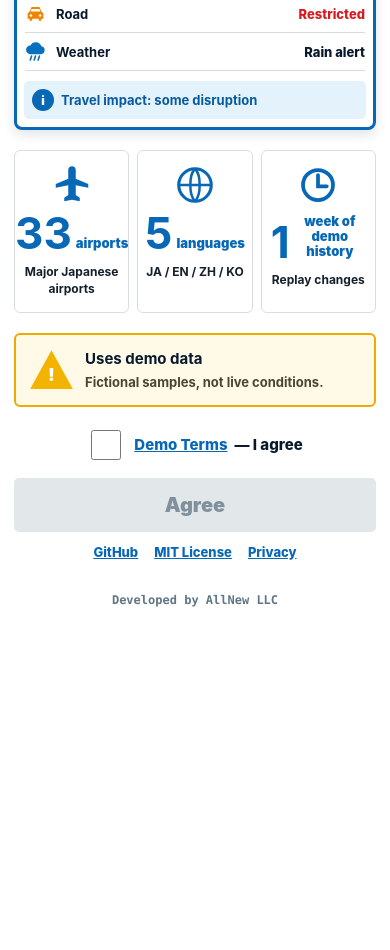
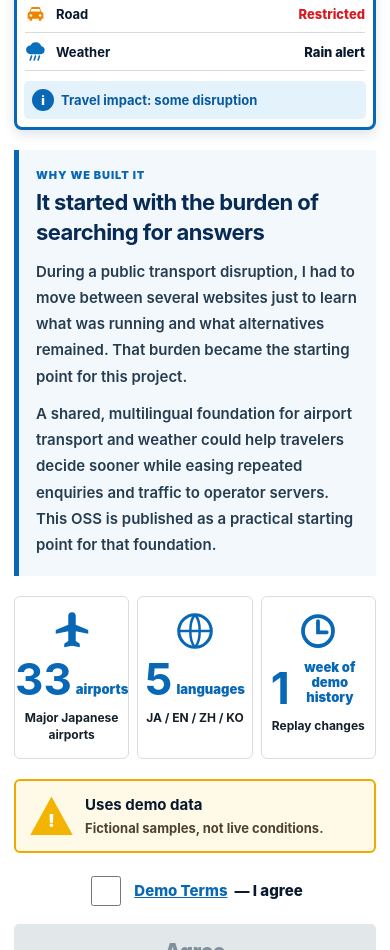
Before and after one commit to allnew-llc/airport-access-map, a website: page public/demo-intro.html in a window 390 px wide. Shown: the part 787-1737 px from the top of the page. Before the commit the page ends 1408 px from the top, so only its background shows below. Drawn offline with Linux system fonts and the light colour scheme.

Commit message:
Add the developer story (#8)
Co-authored-by: mueno <mueno@users.noreply.github.com>

```diff
--- a/public/demo-intro-v4.css
+++ b/public/demo-intro-v4.css
@@ -36,6 +36,7 @@ button, select, input { font:inherit; }
 .map-icon { position:absolute; z-index:2; width:36px; height:36px; display:grid; place-items:center; color:#fff; border:3px solid #fff; border-radius:50%; box-shadow:0 2px 7px rgba(0,25,50,.28); }.map-icon svg { width:21px; height:21px; fill:currentColor; }.map-icon-train { left:20%; top:22%; background:#2aa35b; }.map-icon-bus { left:55%; top:35%; background:#0870bd; }.map-icon-car { left:10%; bottom:10%; background:#ef8400; }.map-icon-plane { right:5%; top:8%; background:var(--blue); }
 .unified-status { padding:4px 9px; }.unified-status p { min-height:39px; margin:0; display:grid; grid-template-columns:27px minmax(0,1fr) auto; align-items:center; gap:7px; border-bottom:1px solid var(--line); }.unified-status svg { width:23px; height:23px; fill:currentColor; }.unified-status svg.rail { color:#2aa35b; }.unified-status svg.bus { color:#0870bd; }.unified-status svg.road { color:#ef8400; }.unified-status svg.weather { color:#0870bd; }.unified-status strong { font-size:14px; }.unified-status b { font-size:13px; font-weight:850; }.unified-status .normal { color:var(--green); }.unified-status .delay { color:var(--orange); }.unified-status .closed { color:var(--red); }
 .impact { margin:7px 9px 9px; display:flex; align-items:center; gap:8px; padding:9px; color:#075a9f; background:#e4f2fc; border-radius:5px; font-size:14px; }.impact span { width:23px; height:23px; display:grid; place-items:center; color:#fff; background:var(--blue); border-radius:50%; font-weight:900; }
+.developer-story { margin-top:28px; padding:24px 26px; background:#f3f8fc; border-left:6px solid var(--blue); }.developer-story-label { margin:0 0 8px; color:var(--blue); font-size:12px; font-weight:900; letter-spacing:.08em; }.developer-story h2 { margin:0; color:var(--navy); font-size:clamp(25px,4vw,34px); line-height:1.25; letter-spacing:-.025em; }.developer-story > p:not(.developer-story-label) { margin:14px 0 0; color:#263c4f; font-size:16px; font-weight:600; line-height:1.85; }
 .intro-proof { margin:28px 0 0; display:grid; grid-template-columns:repeat(3,minmax(0,1fr)); gap:12px; }.intro-proof > div { min-width:0; min-height:190px; padding:18px 12px; text-align:center; border:2px solid #d9dde1; border-radius:8px; }.intro-proof svg { width:55px; height:55px; color:var(--blue); fill:currentColor; }.intro-proof > div:nth-child(2) svg,.intro-proof > div:nth-child(3) svg { fill:none; }.intro-proof dt { margin-top:5px; display:flex; align-items:flex-end; justify-content:center; gap:6px; color:var(--blue); }.intro-proof dt strong { font-size:66px; line-height:.9; }.intro-proof dt span { max-width:95px; padding-bottom:5px; font-size:18px; font-weight:900; line-height:1.15; }.intro-proof dd { margin:15px 0 0; color:#15202b; font-size:14px; font-weight:750; line-height:1.45; }
 .intro-consent { margin-top:28px; }.intro-notice { display:flex; align-items:center; gap:18px; padding:19px 22px; background:#fff9e7; border:2px solid #efa900; border-radius:9px; }.notice-icon { width:58px; height:52px; flex:0 0 auto; display:grid; place-items:center; color:#fff; background:#f2b400; clip-path:polygon(50% 0,100% 100%,0 100%); padding-top:13px; font-size:24px; font-weight:950; }.intro-notice strong { font-size:19px; }.intro-notice p { margin:6px 0 0; color:#4d4430; font-size:13px; font-weight:650; line-height:1.55; }
 #demo-consent-form { margin-top:18px; }.consent-check { min-height:58px; display:flex; align-items:center; justify-content:center; gap:14px; padding:8px 12px; font-size:18px; font-weight:850; cursor:pointer; }.consent-check input { width:34px; height:34px; flex:0 0 auto; accent-color:var(--blue); }.consent-check span span { margin-left:.25em; }#demo-consent-submit { width:100%; min-height:66px; margin-top:10px; color:#fff; background:linear-gradient(90deg,#06294f,#003f75); border:0; border-radius:5px; font-size:25px; font-weight:950; cursor:pointer; }#demo-consent-submit:disabled { color:#81909d; background:#e2e7ea; cursor:not-allowed; }
@@ -77,6 +78,10 @@ button, select, input { font:inherit; }
   .unified-status strong,.unified-status b { font-size:13px; }
   .impact { margin:6px 7px 8px; gap:7px; padding:8px; font-size:13px; }
   .impact span { width:22px; height:22px; font-size:12px; }
+  .developer-story { margin-top:20px; padding:18px 17px; border-left-width:5px; }
+  .developer-story-label { margin-bottom:6px; font-size:11px; }
+  .developer-story h2 { font-size:22px; line-height:1.35; }
+  .developer-story > p:not(.developer-story-label) { margin-top:11px; font-size:15px; line-height:1.75; }
   .intro-proof { margin-top:20px; gap:8px; }
   .intro-proof > div { min-height:145px; padding:14px 7px; border-width:1px; border-radius:6px; }
   .intro-proof svg { width:40px; height:40px; }
--- a/public/demo-intro-v6.js
+++ b/public/demo-intro-v6.js
@@ -8,6 +8,7 @@ const copy = {
     language: "言語", title: "空港周辺の交通・気象情報をまとめて確認", lead: "鉄道・バス・道路の運行・規制と気象情報を、空港ごとに確認できるオープンソースWebアプリです。",
     problemLabel: "これまで（複数の公式サイト）", sourceRailLong: "鉄道運行情報", sourceBusLong: "バス運行情報", sourceRoadLong: "道路交通情報", sourceWeatherLong: "気象情報",
     airportName: "成田国際空港（NRT）", sourceRail: "鉄道", sourceBus: "バス", sourceRoad: "道路", sourceWeather: "気象", statusNormal: "平常運転", statusDelay: "一部遅延", statusRoad: "通行規制", statusWeather: "大雨警戒", impactText: "移動への影響：一部あり",
+    storyLabel: "開発者の想い", storyTitle: "情報を探し回った経験から始まりました", storyBody1: "公共交通機関の乱れに遭遇した際、運行状況や代替手段を知るために複数のサイトを行き来し、情報確認だけで多くの時間と労力がかかりました。この経験が出発点です。", storyBody2: "空港ごとに交通・気象情報を整理して多言語で届ける共通基盤があれば、利用者の判断を助け、事業者の案内対応やアクセス集中も軽減できます。このOSSを、そのためのたたき台として公開します。",
     proofAirports: "空港", proofAirportDetail: "国内主要空港をカバー", proofLanguages: "言語", proofLanguageDetail: "日本語・English・中文・한국어", proofHistory: "週間のデモ履歴", proofHistoryDetail: "時間変化も再生可能",
     noticeTitle: "本サービスはデモデータを使用しています", noticeText: "表示内容は実データではなく、機能確認用の架空サンプルです。", terms: "デモ利用規約", agreeSuffix: "に同意する", agree: "同意", privacy: "プライバシー"
   },
@@ -15,6 +16,7 @@ const copy = {
     language: "Language", title: "Airport transport and weather in one view", lead: "Check train, bus, road and weather updates for each airport with this open-source web app.",
     problemLabel: "BEFORE: SEPARATE OFFICIAL SITES", sourceRailLong: "Rail status", sourceBusLong: "Bus status", sourceRoadLong: "Road traffic", sourceWeatherLong: "Weather",
     airportName: "Narita Airport (NRT)", sourceRail: "Rail", sourceBus: "Bus", sourceRoad: "Road", sourceWeather: "Weather", statusNormal: "Normal", statusDelay: "Delays", statusRoad: "Restricted", statusWeather: "Rain alert", impactText: "Travel impact: some disruption",
+    storyLabel: "WHY WE BUILT IT", storyTitle: "It started with the burden of searching for answers", storyBody1: "During a public transport disruption, I had to move between several websites just to learn what was running and what alternatives remained. That burden became the starting point for this project.", storyBody2: "A shared, multilingual foundation for airport transport and weather could help travelers decide sooner while easing repeated enquiries and traffic to operator servers. This OSS is published as a practical starting point for that foundation.",
     proofAirports: "airports", proofAirportDetail: "Major Japanese airports", proofLanguages: "languages", proofLanguageDetail: "JA / EN / ZH / KO", proofHistory: "week of demo history", proofHistoryDetail: "Replay changes",
     noticeTitle: "Uses demo data", noticeText: "Fictional samples, not live conditions.", terms: "Demo Terms", agreeSuffix: " — I agree", agree: "Agree", privacy: "Privacy"
   },
@@ -22,6 +24,7 @@ const copy = {
     language: "语言", title: "机场周边交通与气象信息，一站式查看。", lead: "可按机场查看铁路、巴士、道路运行与管制状况以及气象信息的开源软件。",
     problemLabel: "以往（多个官方网站）", sourceRailLong: "铁路运行信息", sourceBusLong: "巴士运行信息", sourceRoadLong: "道路交通信息", sourceWeatherLong: "气象信息",
     airportName: "成田国际机场（NRT）", sourceRail: "铁路", sourceBus: "巴士", sourceRoad: "道路", sourceWeather: "气象", statusNormal: "正常运行", statusDelay: "部分延误", statusRoad: "交通管制", statusWeather: "暴雨警戒", impactText: "对出行的影响：部分受影响",
+    storyLabel: "开发者的初衷", storyTitle: "源于一次四处查找信息的经历", storyBody1: "遇到公共交通中断时，为了确认哪些线路仍在运行、还有哪些替代方式，我不得不反复查看多个网站。这种信息确认负担成为本项目的起点。", storyBody2: "如果业界能建立一个按机场整理交通和气象信息并提供多语言服务的共享基础，就能帮助旅客更快作出判断，也能减轻运营方的重复咨询和访问集中负担。本项目为此提供一个开放的起点。",
     proofAirports: "个机场", proofAirportDetail: "覆盖日本主要机场", proofLanguages: "种语言", proofLanguageDetail: "日语・English・中文・한국어", proofHistory: "周演示历史", proofHistoryDetail: "可回放时间变化",
     noticeTitle: "本服务使用演示数据", noticeText: "显示内容并非实时数据，而是功能确认用的虚构示例。", terms: "演示使用条款", agreeSuffix: "，我同意", agree: "同意", privacy: "隐私"
   },
@@ -29,6 +32,7 @@ const copy = {
     language: "語言", title: "機場周邊交通與氣象資訊，一站式掌握。", lead: "可按機場查看鐵路、巴士、道路運行與管制狀況以及氣象資訊的開源軟體。",
     problemLabel: "以往（多個官方網站）", sourceRailLong: "鐵路運行資訊", sourceBusLong: "巴士運行資訊", sourceRoadLong: "道路交通資訊", sourceWeatherLong: "氣象資訊",
     airportName: "成田國際機場（NRT）", sourceRail: "鐵路", sourceBus: "巴士", sourceRoad: "道路", sourceWeather: "氣象", statusNormal: "正常運行", statusDelay: "部分延誤", statusRoad: "交通管制", statusWeather: "大雨警戒", impactText: "對移動的影響：部分受影響",
+    storyLabel: "開發者的初衷", storyTitle: "源於一次四處查找資訊的經歷", storyBody1: "遇到公共交通中斷時，為了確認哪些路線仍在運行、還有哪些替代方式，我不得不反覆查看多個網站。這種資訊確認負擔成為本專案的起點。", storyBody2: "如果業界能建立一個按機場整理交通和氣象資訊並提供多語言服務的共享基礎，就能幫助旅客更快作出判斷，也能減輕營運方的重複諮詢和存取集中負擔。本專案為此提供一個開放的起點。",
     proofAirports: "座機場", proofAirportDetail: "涵蓋日本主要機場", proofLanguages: "種語言", proofLanguageDetail: "日語・English・中文・한국어", proofHistory: "週示範歷史", proofHistoryDetail: "可重播時間變化",
     noticeTitle: "本服務使用示範資料", noticeText: "顯示內容並非即時資料，而是功能確認用的虛構示範。", terms: "示範使用條款", agreeSuffix: "，我同意", agree: "同意", privacy: "隱私"
   },
@@ -36,6 +40,7 @@ const copy = {
     language: "언어", title: "공항 주변 교통·기상 정보를 한곳에서.", lead: "철도·버스·도로 운행 및 통제 상황과 기상 정보를 공항별로 확인할 수 있는 오픈 소스 소프트웨어입니다.",
     problemLabel: "기존(여러 공식 사이트)", sourceRailLong: "철도 운행 정보", sourceBusLong: "버스 운행 정보", sourceRoadLong: "도로 교통 정보", sourceWeatherLong: "기상 정보",
     airportName: "나리타 국제공항(NRT)", sourceRail: "철도", sourceBus: "버스", sourceRoad: "도로", sourceWeather: "기상", statusNormal: "정상 운행", statusDelay: "일부 지연", statusRoad: "통행 규제", statusWeather: "호우 경계", impactText: "이동 영향: 일부 있음",
+    storyLabel: "개발자의 생각", storyTitle: "필요한 정보를 찾아 헤맨 경험에서 시작했습니다", storyBody1: "대중교통 운행에 차질이 생겼을 때 어떤 교통편이 운행 중인지, 다른 방법은 있는지 확인하려고 여러 웹사이트를 반복해서 살펴봐야 했습니다. 이 정보 확인 부담이 프로젝트의 출발점입니다.", storyBody2: "공항별 교통·기상 정보를 여러 언어로 전달하는 공통 기반이 업계에 마련된다면 이용자의 판단을 돕고, 운영자의 반복 문의와 접속 집중 부담도 줄일 수 있습니다. 이 오픈 소스 프로젝트를 그 기반을 위한 출발점으로 공개합니다.",
     proofAirports: "개 공항", proofAirportDetail: "일본 주요 공항 지원", proofLanguages: "개 언어", proofLanguageDetail: "日本語・English・中文・한국어", proofHistory: "주 데모 기록", proofHistoryDetail: "시간 변화도 재생 가능",
     noticeTitle: "본 서비스는 데모 데이터를 사용합니다", noticeText: "표시 내용은 실제 데이터가 아닌 기능 확인용 가상 샘플입니다.", terms: "데모 이용약관", agreeSuffix: "에 동의합니다", agree: "동의", privacy: "개인정보"
   }
--- a/public/demo-intro.html
+++ b/public/demo-intro.html
@@ -75,6 +75,13 @@
         </div>
       </section>
 
+      <section class="developer-story" aria-labelledby="developer-story-title">
+        <p class="developer-story-label" data-copy="storyLabel">開発者の想い</p>
+        <h2 id="developer-story-title" data-copy="storyTitle">情報を探し回った経験から始まりました</h2>
+        <p data-copy="storyBody1">公共交通機関の乱れに遭遇した際、運行状況や代替手段を知るために複数のサイトを行き来し、情報確認だけで多くの時間と労力がかかりました。この経験が出発点です。</p>
+        <p data-copy="storyBody2">空港ごとに交通・気象情報を整理して多言語で届ける共通基盤があれば、利用者の判断を助け、事業者の案内対応やアクセス集中も軽減できます。このOSSを、そのためのたたき台として公開します。</p>
+      </section>
+
       <dl class="intro-proof" aria-label="Project scope">
         <div><svg aria-hidden="true"><use href="#icon-plane"/></svg><dt><strong>33</strong><span data-copy="proofAirports">空港</span></dt><dd data-copy="proofAirportDetail">国内主要空港をカバー</dd></div>
         <div><svg aria-hidden="true"><use href="#icon-globe"/></svg><dt><strong>5</strong><span data-copy="proofLanguages">言語</span></dt><dd data-copy="proofLanguageDetail">日本語・English・中文・한국어</dd></div>
```
Also changed, not shown: docs/project-overview.md (+8 -0 lines), test/demo-entry.test.js (+4 -0 lines), README.md.
